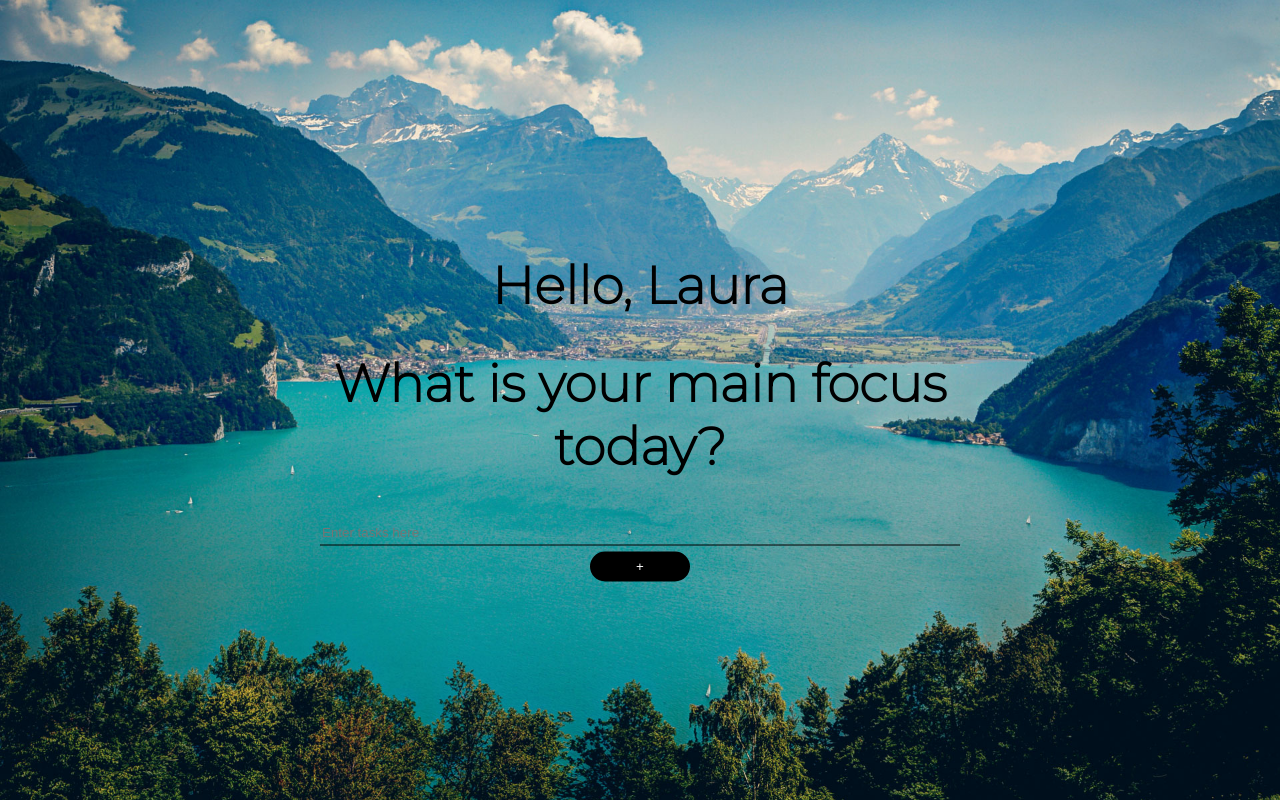
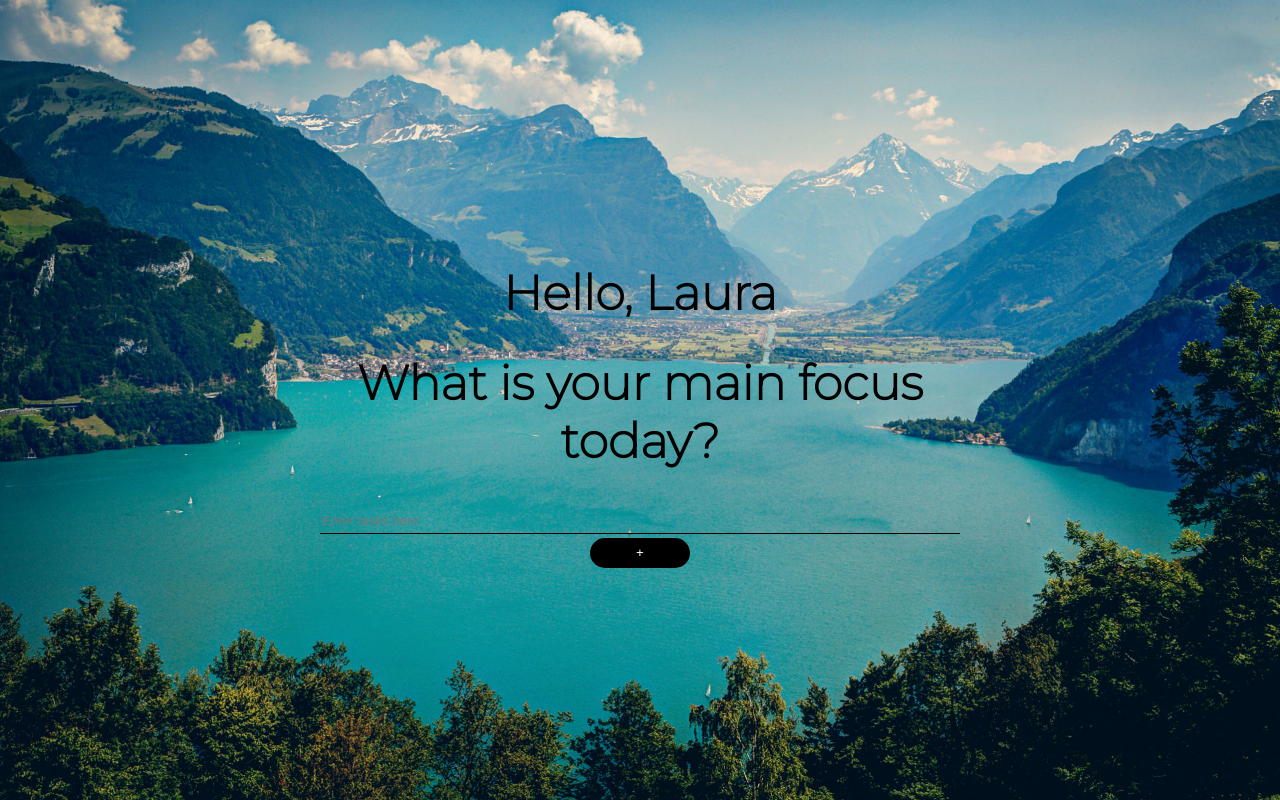
Before and after one commit to laurag701/TaskTracker, a plain HTML site: page index.html in a window 1280 px wide. Drawn offline with Linux system fonts and the light colour scheme.

Commit message:
Update style.css

```diff
--- a/style.css
+++ b/style.css
@@ -20,11 +20,29 @@ body, html {
 }
 .hero-text{
     text-align: center;
-    font-size: 26px;
+    font-size: 1.5em;
     position: absolute;
     top: 50%;
     left: 50%;
     transform: translate(-50%, -50%);
+    font-family: 'Montserrat', sans-serif;
+}
+.hero-image{
+    background-image: url("TaskImg/taskBackground.jpeg");
+    height: 100%;
+    background-position: center;
+    background-repeat: no-repeat;
+    background-size: cover;
+    position: relative;
+}
+.hero-text{
+    text-align: center;
+    font-size: 1.5em;
+    position: absolute;
+    top: 50%;
+    left: 50%;
+    transform: translate(-50%, -50%);
+    color: rgb(0, 0, 0);
     color: rgb(0, 0, 0);
 }
 .input-row .input-group{
```
